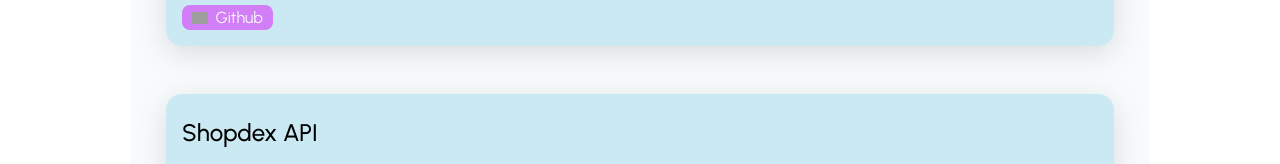
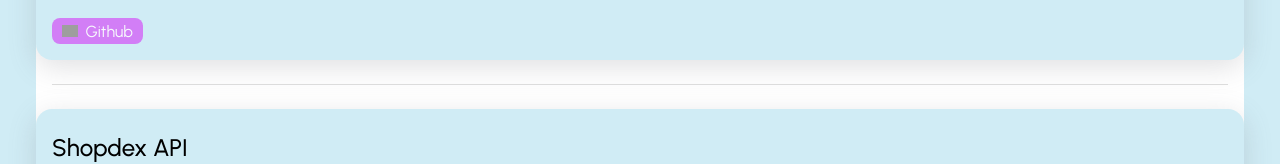
Before and after one commit to LeightonGuang/LeightonGuang, a React (Vite) app: page /projects in a window 1280 px wide. Shown: the part 484-648 px from the top of the page. Built offline with nearby package versions, Linux system fonts and the light colour scheme; grey boxes are pictures that could not be loaded.

Commit message:
feat: add divider styles

```diff
--- a/src/pages/ProjectPage/ProjectPage.scss
+++ b/src/pages/ProjectPage/ProjectPage.scss
@@ -3,10 +3,7 @@
 
 .project {
   background-color: $white;
-  @include desktop {
-    width: $desktop-max-width;
-    margin: 0 auto;
-  }
+  background-color: rgba($primary, 0.2);
 
   &__container {
     margin: 0 $mobile-side-spacing;
@@ -31,9 +28,16 @@
     flex-direction: column;
     list-style: none;
     gap: $mobile-spacing;
+    background-color: white;
+    border-radius: 1rem;
 
     @include tablet {
       gap: $tablet-desktop-spacing;
     }
   }
+
+  &__divider {
+    border-bottom: 1px solid rgb(220, 220, 220);
+    margin: 0 $mobile-side-spacing;
+  }
 }
```
